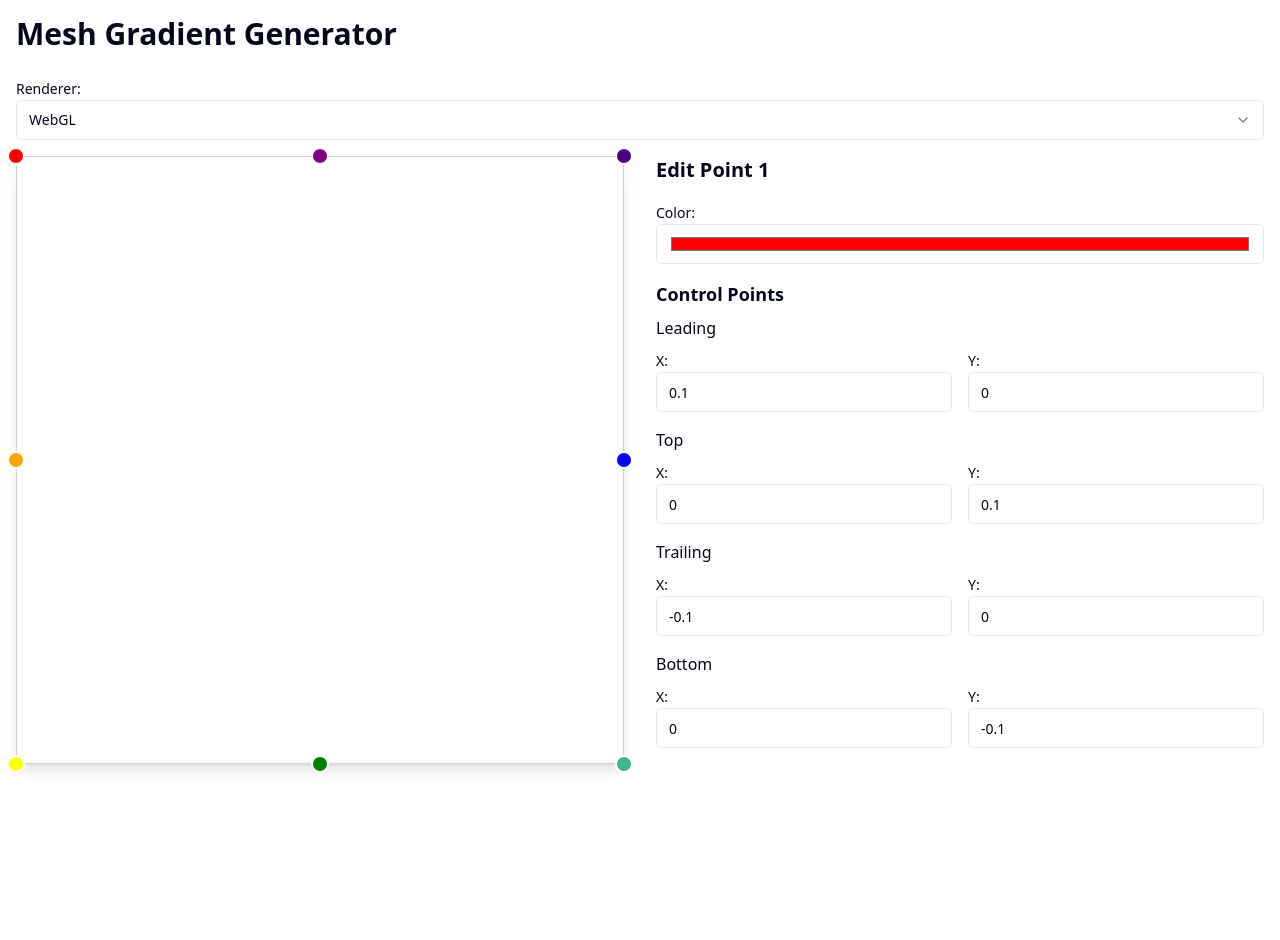
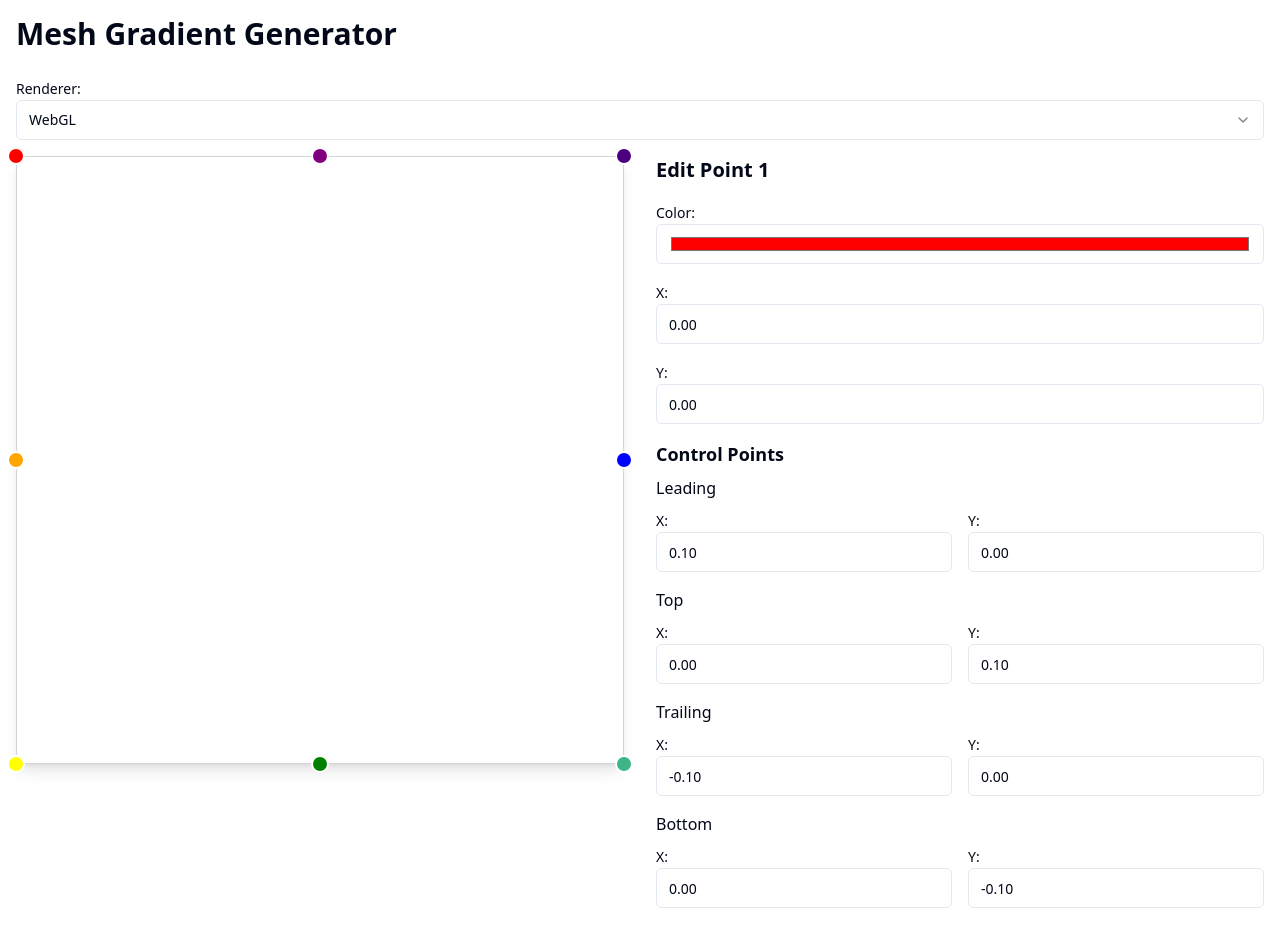
Before and after one commit to GPT-Engineer-App/gradient-magic-tool, a React (Vite) app: page / in a window 1280 px wide. Before the commit the page ends 800 px from the top, so only its background shows below. Built offline with nearby package versions, Linux system fonts and the light colour scheme.

Commit message:
Implement immediate point update and coordinate display
Added functionality to update the currently edited point immediately upon drag start. Restored the X/Y coordinate inputs in the edit UI to allow users to view and manually adjust the coordinates while dragging.
[skip gpt_engineer]

```diff
--- a/src/pages/Index.jsx
+++ b/src/pages/Index.jsx
@@ -65,6 +65,12 @@ const Index = () => {
     setControlPoints(newControlPoints);
   };
 
+  const handlePointPositionChange = (axis, value) => {
+    const newPoints = [...points];
+    newPoints[selectedPoint][axis] = parseFloat(value);
+    setPoints(newPoints);
+  };
+
   const GradientComponent = renderer === 'canvas' ? MeshGradient : WebGLMeshGradient;
 
   return (
@@ -99,6 +105,7 @@ const Index = () => {
                   style={{cursor: 'pointer'}}
                   onMouseDown={(e) => {
                     e.preventDefault();
+                    setSelectedPoint(index);
                     const svg = svgRef.current;
                     if (!svg) return;
 
@@ -117,7 +124,6 @@ const Index = () => {
                     window.addEventListener('mousemove', startDrag);
                     window.addEventListener('mouseup', stopDrag);
                   }}
-                  onClick={() => setSelectedPoint(index)}
                 />
               ))}
             </svg>
@@ -135,6 +141,30 @@ const Index = () => {
               className="w-full h-10"
             />
           </div>
+          <div className="mb-4">
+            <Label htmlFor="point-x">X:</Label>
+            <Input
+              id="point-x"
+              type="number"
+              min="0"
+              max="1"
+              step="0.01"
+              value={points[selectedPoint].x.toFixed(2)}
+              onChange={(e) => handlePointPositionChange('x', e.target.value)}
+            />
+          </div>
+          <div className="mb-4">
+            <Label htmlFor="point-y">Y:</Label>
+            <Input
+              id="point-y"
+              type="number"
+              min="0"
+              max="1"
+              step="0.01"
+              value={points[selectedPoint].y.toFixed(2)}
+              onChange={(e) => handlePointPositionChange('y', e.target.value)}
+            />
+          </div>
           <h3 className="text-lg font-semibold mb-2">Control Points</h3>
           {['Leading', 'Top', 'Trailing', 'Bottom'].map((direction, cpIndex) => (
             <div key={direction} className="mb-4">
@@ -148,7 +178,7 @@ const Index = () => {
                     min="-0.5"
                     max="0.5"
                     step="0.01"
-                    value={controlPoints[selectedPoint * 4 + cpIndex].x}
+                    value={controlPoints[selectedPoint * 4 + cpIndex].x.toFixed(2)}
                     onChange={(e) => handleControlPointChange(cpIndex, 'x', e.target.value)}
                   />
                 </div>
@@ -160,7 +190,7 @@ const Index = () => {
                     min="-0.5"
                     max="0.5"
                     step="0.01"
-                    value={controlPoints[selectedPoint * 4 + cpIndex].y}
+                    value={controlPoints[selectedPoint * 4 + cpIndex].y.toFixed(2)}
                     onChange={(e) => handleControlPointChange(cpIndex, 'y', e.target.value)}
                   />
                 </div>
```
